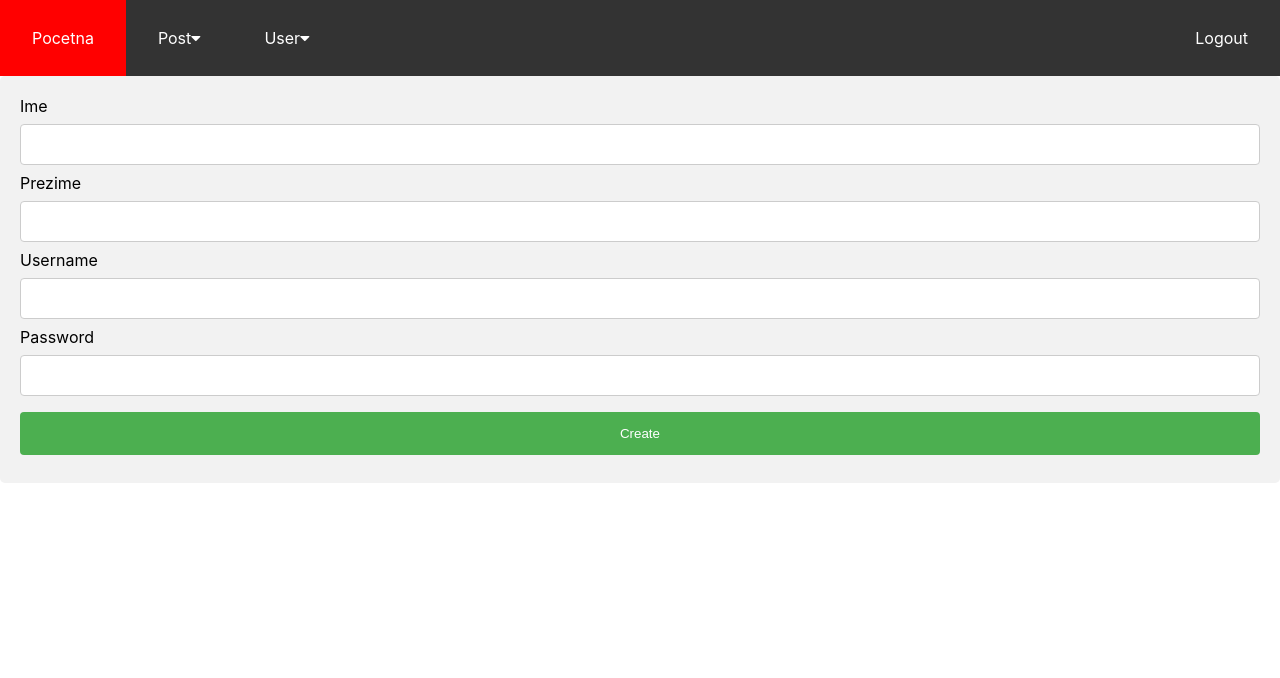
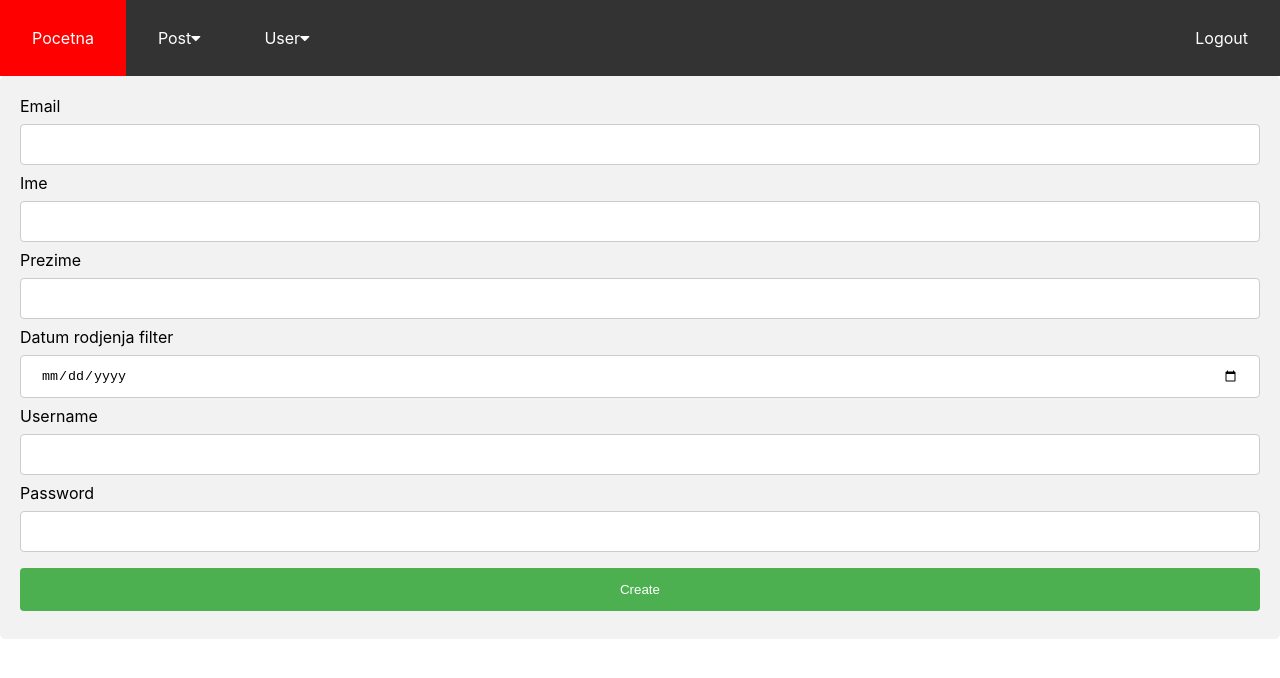
Before and after one commit to andricmilos/socijalni-admin, a React (Create React App) app: page /user/napravi in a window 1280 px wide. Shown: the top 678 px of the page. Built offline with nearby package versions, Linux system fonts and the light colour scheme.

Commit message:
Dodavanje korisnika zavrseno

```diff
--- a/src/Table.js
+++ b/src/Table.js
@@ -1,6 +1,5 @@
 import React, { useState, useEffect } from 'react';
 
-var delUrl2;
 
 function ulepsaj(string) {
   return (string.charAt(0).toUpperCase() + string.slice(1)).replaceAll("_", " ");
@@ -18,10 +17,10 @@ const getHeadings = (nesto) => {
   return Object.keys(nesto[0]);
 }
 
-const obrisi = (nesto) => {
+const obrisi = (nesto,url) => {
   const formData = new FormData();
     formData.append('id', nesto);
-  fetch(delUrl2, {  method: 'DELETE', mode: 'cors', credentials: 'include', body: formData })
+  fetch(url, {  method: 'DELETE', mode: 'cors', credentials: 'include', body: formData })
       .then(response => response)
       .then((jsonData) => {
         // console.log(jsonData)
@@ -34,7 +33,6 @@ const obrisi = (nesto) => {
 }
 
 export default function Table({ url, delUrl }) {
-  delUrl2= delUrl;
 
   const [podaci, setPodaci] = useState([{ "loading": "Loading" }]);
   var tbodyData = podaci
@@ -45,7 +43,14 @@ export default function Table({ url, delUrl }) {
       .then(response => response.json())
       .then((jsonData) => {
         // console.log(jsonData)
-        setPodaci(jsonData)
+        if(jsonData[0]==null)
+        {
+          setPodaci([{ "no value": "No data" }])
+        }
+        else
+        {
+          setPodaci(jsonData)
+        }
       })
       .catch((error) => {
         setPodaci([{ "error": "Error" }])
@@ -73,7 +78,7 @@ export default function Table({ url, delUrl }) {
               }
               return <td key={row[key]}>{ulepsajDatum(row[key], key)}</td>
             })}
-            <td><button value={id} onClick={() => { obrisi(id); }}>Obrisi</button></td>
+            <td><button value={id} onClick={() => { obrisi(id,delUrl); }}>Obrisi</button></td>
             <td><a href="">Izmeni</a></td>
           </tr>
         })}
--- a/src/pages/NapraviUser.jsx
+++ b/src/pages/NapraviUser.jsx
@@ -2,7 +2,11 @@ import React from 'react';
 
 function NapraviUser() {
 
-    var user = { "ime":"","prezime":"", "username":"","datum_rodjenja":"","datum_pravljenja_naloga":"","password":"" }
+    var user = { "email":"","ime":"","prezime":"", "username":"","datum_rodjenja":"","datum_pravljenja_naloga":"","password":"" }
+
+    const emailChange = (event) => {
+        user["email"] = event.target.value
+     }
 
     const imeChange = (event) => {
        user["ime"] = event.target.value
@@ -28,20 +32,28 @@ function NapraviUser() {
 
 
     return (<>
-    <form class="okolina">
+    <form class="okolina" method='POST' action='http://localhost:8080/api/user/add'>
+        <label>Email</label>
+        <input type="email" name="email" onChange={emailChange}/>
+
         <label>Ime</label>
-        <input type="text" onChange={imeChange}/>
+        <input type="text" name="ime" onChange={imeChange}/>
 
         <label>Prezime</label>
-        <input type="text" onChange={prezimeChange}/>
+        <input type="text" name="prezime" onChange={prezimeChange}/>
+
+        <label>Datum rodjenja filter</label>
+        <input type="date" name="datum_rodjenja"/>
 
         <label>Username</label>
-        <input type="text" onChange={usernameChange}/>
+        <input type="text" name="username" onChange={usernameChange}/>
 
         <label>Password</label>
-        <input type="password" onChange={passwordChange}/>
+        <input type="password" name="password" onChange={passwordChange}/>
 
-        <input type="submit" value="Create" onClick={Klik}/>
+        <input type="hidden" value={new Date().toLocaleString()} name="datum_pravljenja_naloga"/>
+
+        <input type="submit" value="Create"/>
     </form>
     </>);
 }
```
